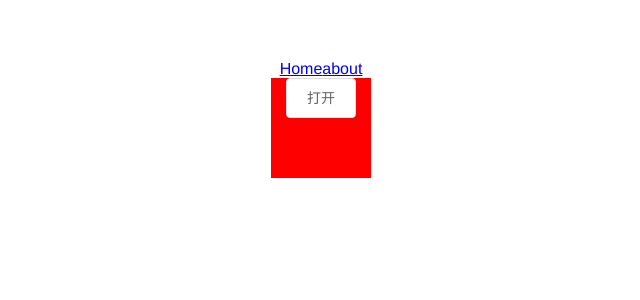
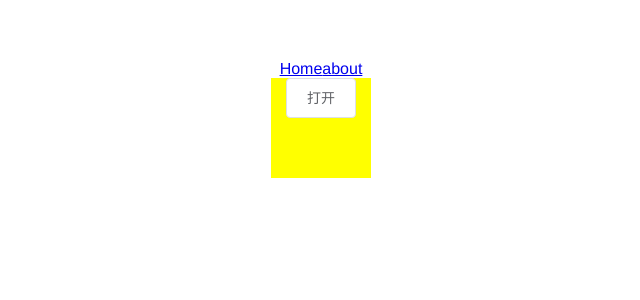
Before and after one commit to 467057463/vue3-ts, a Vue app: page / in a window 1280 px wide. Shown: the top 300 px of the page, without its empty margins (319-959 px from the left). Built offline with nearby package versions, Linux system fonts and the light colour scheme.

Commit message:
css 变量

```diff
--- a/src/views/Home.vue
+++ b/src/views/Home.vue
@@ -23,6 +23,7 @@ export default defineComponent({
   data(){
     return {
       message: '1111',
+      color: 'yellow',
       book: {
         title: 'ss',
         author: 'ss',
@@ -58,7 +59,7 @@ export default defineComponent({
 .home{
   width: 100px;
   height: 100px;
-  background: red;
+  background: v-bind(color);
   margin: 0 auto;
   position: relative;
 }
```
